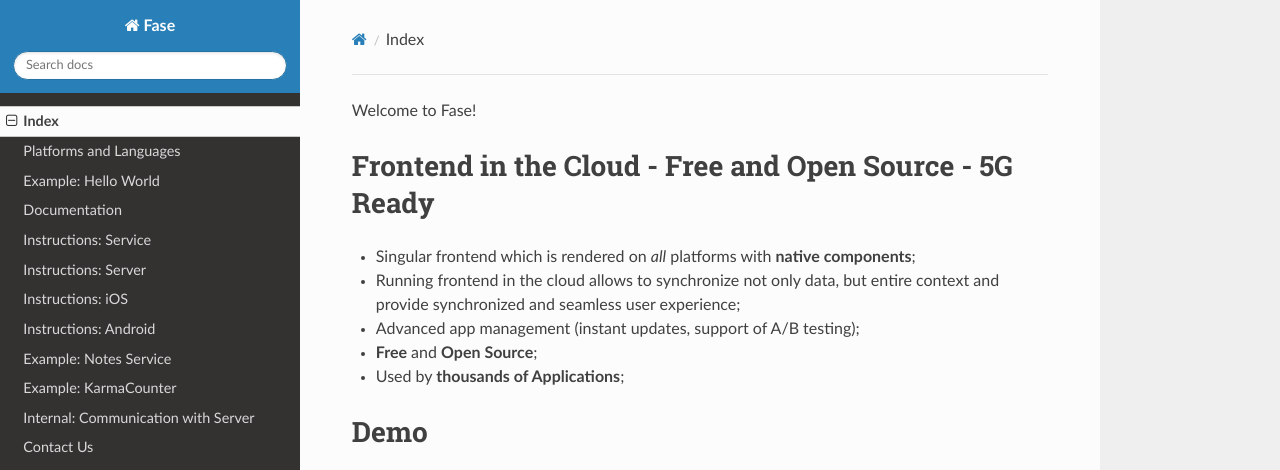
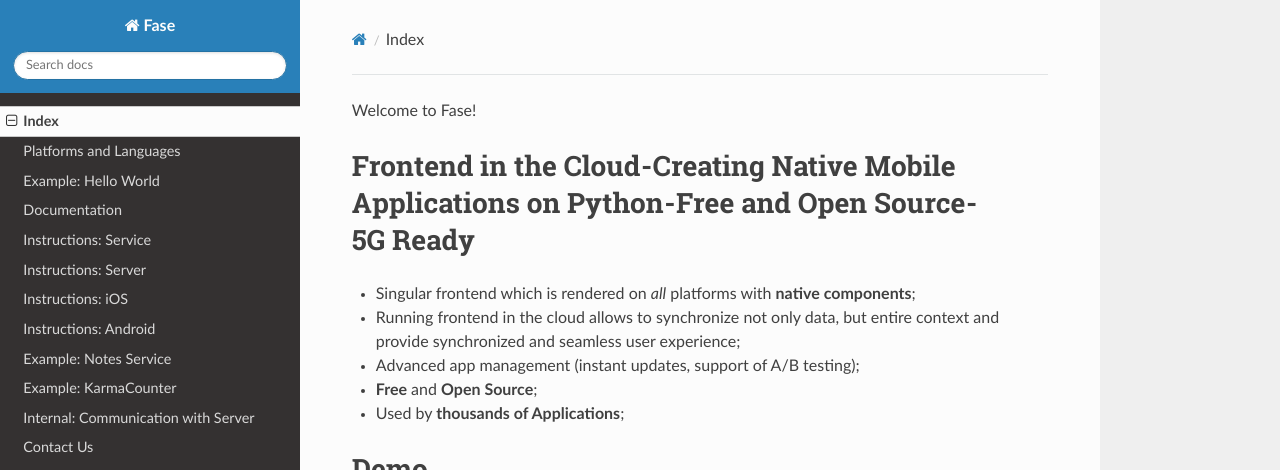
Before and after one commit to igushev/fase_docs, an MkDocs documentation site: the page built from docs/index.md, in a window 1280 px wide and 900 px high, cut to the strip 0-470 px from the top of the window. Built offline with MkDocs 1.6.1, drawn with Linux system fonts in a browser that asks for light colours; nearby versions of some CDN libraries.

Commit message:
Changing title

```diff
--- a/docs/index.md
+++ b/docs/index.md
@@ -1,6 +1,6 @@
 Welcome to Fase!
 
-# Frontend in the Cloud - Free and Open Source - 5G Ready
+# Frontend in the Cloud - Creating Native Mobile Applications on Python - Free and Open Source - 5G Ready
 
   * Singular frontend which is rendered on _all_ platforms with **native components**;
   * Running frontend in the cloud allows to synchronize not only data, but entire context and provide synchronized and seamless user experience;
```
